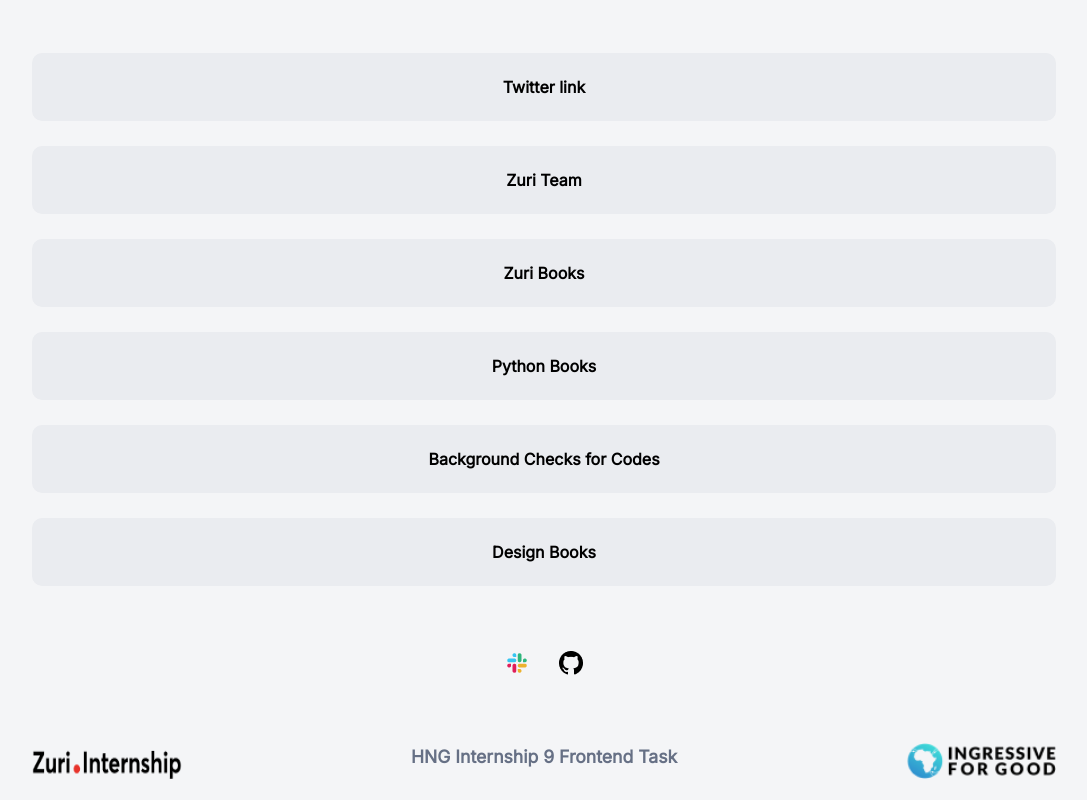
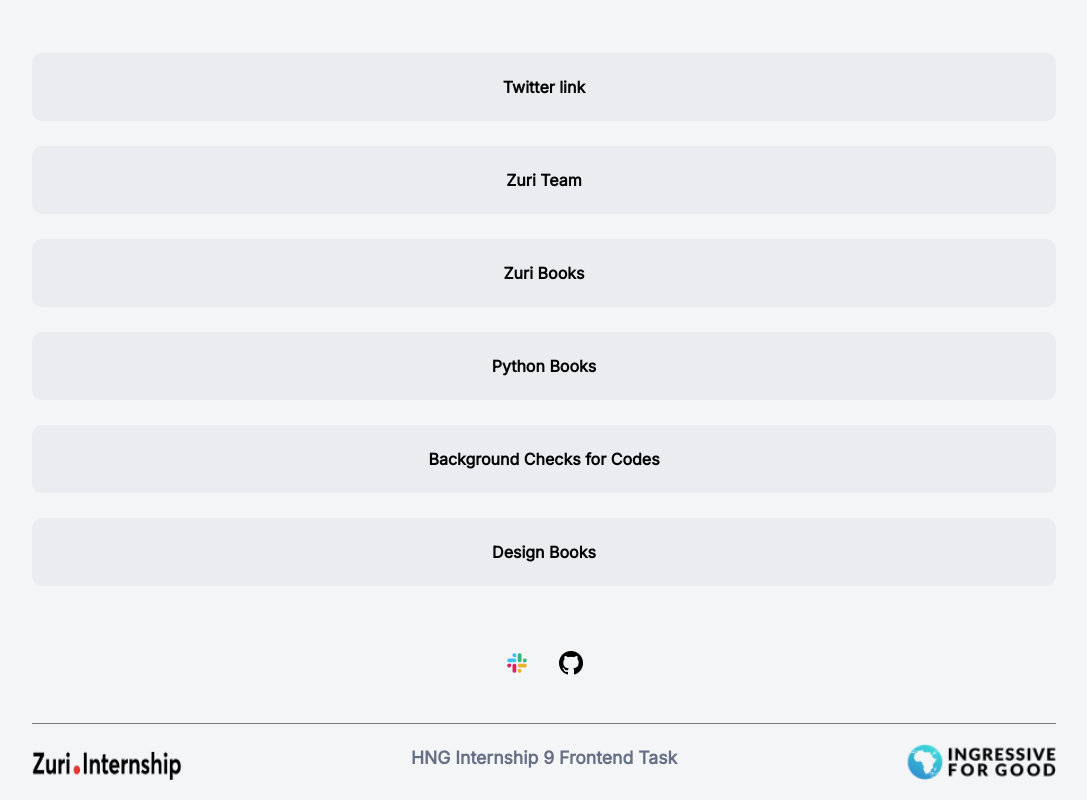
Before and after one commit to theFrontrade/zuriTask1, a React (Create React App) app: page / in a window 1280 px wide. Shown: the part 342-1142 px from the top of the page, without its empty margins (96-1183 px from the left). Built offline with nearby package versions, Linux system fonts and the light colour scheme.

Commit message:
Update App.css

```diff
--- a/src/App.css
+++ b/src/App.css
@@ -107,6 +107,7 @@
   display: flex;
   justify-content: space-between;
   flex-wrap: wrap;
+  border-top: .5px solid #00000080
 }
 .footer-wrap img {
   width: 150px;
```
